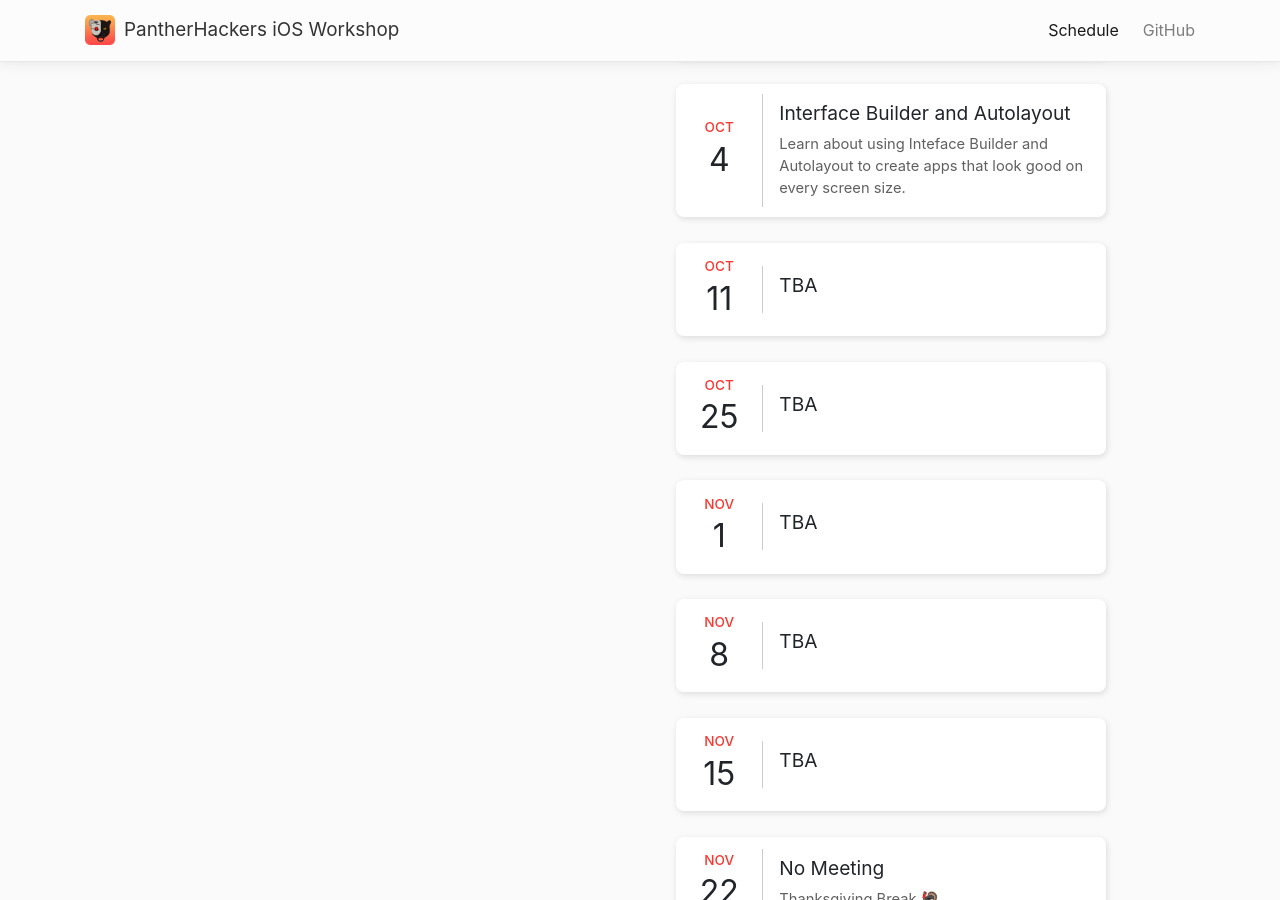
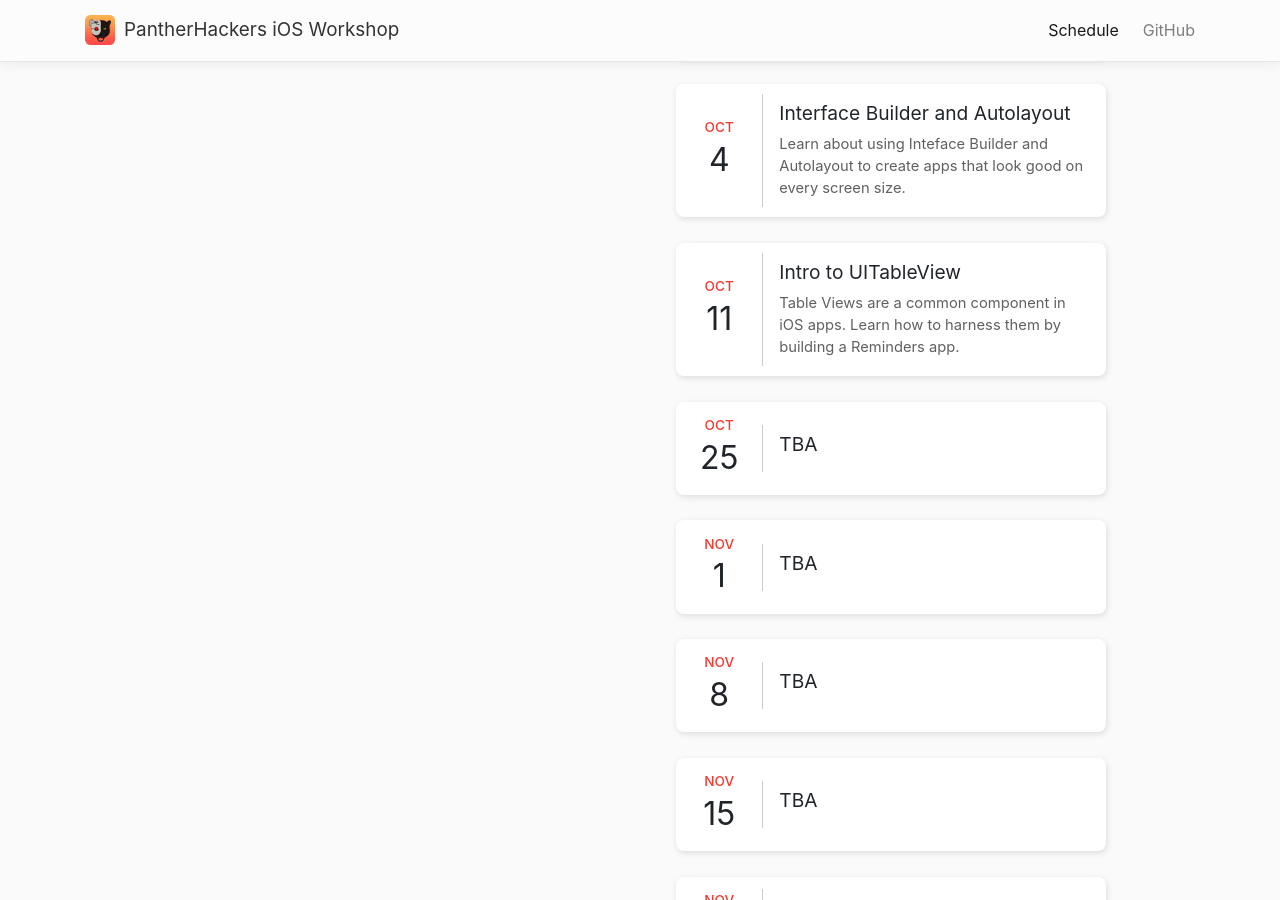
Before and after one commit to iosgsu/iosgsu.github.io, a Jekyll site: the page built from schedule.md, in a window 1280 px wide and 900 px high, scrolled down 375 px. Built offline with Jekyll 4.4.1, drawn with Linux system fonts in a browser that asks for light colours; nearby versions of some CDN libraries; comment, search, counter and statistics services are not loaded.

Commit message:
Update to Current JSON

```diff
--- a/_data/schedules/current-schedule.json
+++ b/_data/schedules/current-schedule.json
@@ -21,8 +21,8 @@
         {
             "month": 10,
             "day": 11,
-            "subject": "TBA",
-            "description": ""
+            "subject": "Intro to UITableView",
+            "description": "Table Views are a common component in iOS apps. Learn how to harness them by building a Reminders app."
         },
         {
             "month": 10,
```
